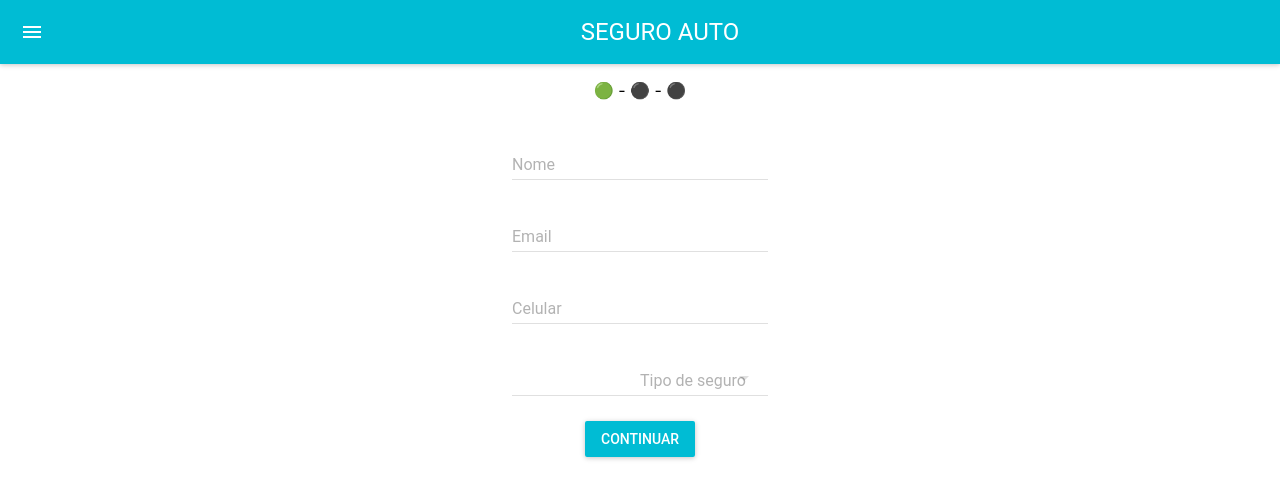
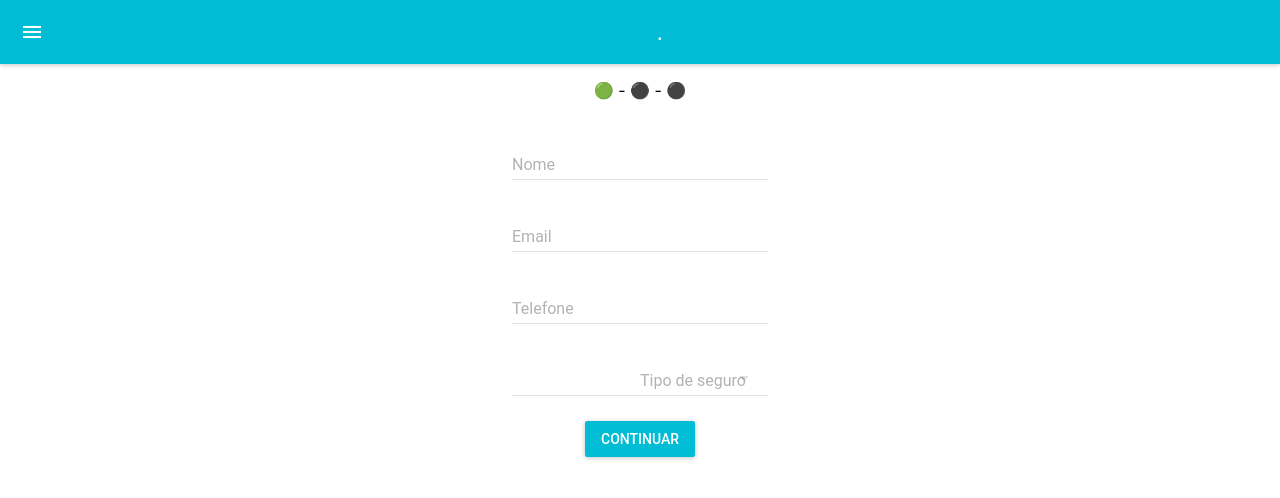
Before and after one commit to Fausio/seguro.auto.react, a React (Create React App) app: page / in a window 1280 px wide. Shown: the top 498 px of the page. Built offline with nearby package versions, Linux system fonts and the light colour scheme.

Commit message:
SEGURO AUTO

```diff
--- a/package.json
+++ b/package.json
@@ -1,5 +1,4 @@
 {
-
   "name": "seguro.auto.react",
   "homepage": "http://seguroauto.co.mz",
   "version": "0.1.0",
@@ -12,6 +11,7 @@
     "react": "^18.2.0",
     "react-dom": "^18.2.0",
     "react-scripts": "^5.0.1",
+    "react-tooltip": "^5.16.1",
     "web-vitals": "^2.1.4"
   },
   "scripts": {
--- a/public/index.html
+++ b/public/index.html
@@ -24,7 +24,7 @@
       work correctly both with client-side routing and a non-root public URL.
       Learn how to configure a non-root public URL by running `npm run build`.
     -->
-    <title>SEGURO AUTO</title>
+    <title>.</title>
   </head>
   <body>
     <noscript>You need to enable JavaScript to run this app.</noscript>
--- a/src/components/Result.js
+++ b/src/components/Result.js
@@ -6,6 +6,9 @@ import AppBar from 'material-ui/AppBar'
 import SelectField from 'material-ui/SelectField'
 import Toolbar from 'material-ui/Toolbar'
 import logoSquared from '../Files/img/squared-logo.png'
+import Tooltip from 'material-ui/internal/Tooltip';
+import IconButton from 'material-ui/IconButton';
+
 
 export default class Result extends Component {
 
@@ -53,7 +56,8 @@ export default class Result extends Component {
                 "font-weight": "bold",
                 "border-top-style": "none",
                 "border-bottom-style": "none",
-                "border-left-style": "none"
+                "border-left-style": "none",
+                "border-color": "coral"
             },
             size: {
 
@@ -89,7 +93,7 @@ export default class Result extends Component {
 
 
                 var calc = formatDollar((6 * Number(this.props?.values?.carPrice)) / 100);  // " Mzn, 6% do valor da viatura"
-                this.props.values.payment = calc + " Mzn, 6% do valor da viatura"
+                this.props.values.payment = calc + " Mzn, por Ano"
             }
 
         }
@@ -105,7 +109,9 @@ export default class Result extends Component {
 
         if (this.props?.values?.insurerType === "Danos próprios") {
 
-            PriceTd = <tr>
+            PriceTd =
+
+                <tr>
                     <td style={styles.textRight}>Valor da Viatura:</td>
                     <td style={styles.textLeft}>{formatDollar(Number(this.props?.values?.carPrice)) + " Mzn"}</td>
                 </tr>
@@ -119,7 +125,7 @@ export default class Result extends Component {
         return (
 
 
-
+            <>
 
 
 
@@ -128,7 +134,7 @@ export default class Result extends Component {
                     <React.Fragment>
 
 
-                <AppBar title="SEGURO AUTO " />
+                        <AppBar title=". " />
 
 
                         <p> 🟢  -  🟢  -  ⚫</p>
@@ -136,6 +142,13 @@ export default class Result extends Component {
                         <br />
 
                         <p> Resultado </p>
+
+                        <Tooltip title="Delete">
+                            <IconButton>
+                            <p> ffffffffffffffffffffff </p>
+                            </IconButton>
+                        </Tooltip>
+
                         <table >
                             <tr>
                                 <td style={styles.textRight}>Nome: </td>
@@ -148,7 +161,7 @@ export default class Result extends Component {
                             </tr>
 
                             <tr>
-                            <td style={styles.textRight}>Celular:</td>
+                                <td style={styles.textRight}>Telefone:</td>
                                 <td style={styles.textLeft}>{this.props?.values?.phone}</td>
                             </tr>
 
@@ -184,6 +197,8 @@ export default class Result extends Component {
                             onClick={this.Continue} />
                     </React.Fragment>
                 </MuiThemeProvider>
+
+            </>
         )
     }
 }
--- a/src/components/Success.js
+++ b/src/components/Success.js
@@ -39,7 +39,7 @@ export default class Sucess extends Component {
             <MuiThemeProvider>
 
                 <React.Fragment>
-                    <AppBar title="SEGURO AUTO " />
+                    <AppBar title=". " />
 
                     <p> 🟢  -  🟢  -  🟢</p>
                     <p> Sucesso ! </p>
--- a/src/components/UserDetails.js
+++ b/src/components/UserDetails.js
@@ -41,7 +41,7 @@ export default class UserDetails extends Component {
 
         if (this.props.values.name === "") { somNull = true; msg = " " + msg + "Nome, " }
         if (this.props.values.email === "") { somNull = true; msg = " " + msg + "EMail, " }
-        if (this.props.values.phone === "") { somNull = true; msg = " " + msg + "Celular, " }
+        if (this.props.values.phone === "") { somNull = true; msg = " " + msg + "Telefone, " }
         if (this.props.values.insurerType === "") { somNull = true; msg = " " + msg + "Tipo de seguro, " }
 
 
@@ -106,7 +106,7 @@ export default class UserDetails extends Component {
             <MuiThemeProvider>
                 <React.Fragment>
 
-                    <AppBar title="SEGURO AUTO " />
+                    <AppBar title=". " />
 
 
 
@@ -131,8 +131,8 @@ export default class UserDetails extends Component {
                         defaultValue={values.email} />
                     <br />
 
-                    <TextField hintText="Adicione o seu numero de celular"
-                        floatingLabelText="Celular"
+                    <TextField hintText="Adicione o seu numero de telefone"
+                        floatingLabelText="Telefone"
                         onChange={handleChange('phone')}
                         defaultValue={values.phone} />
                     <br />
```
Also changed, not shown: src/components/tudo.txt (added), 1 other file (tests, documents, lock files or other folders). Lines whose indentation alone changed are shown as unchanged.
